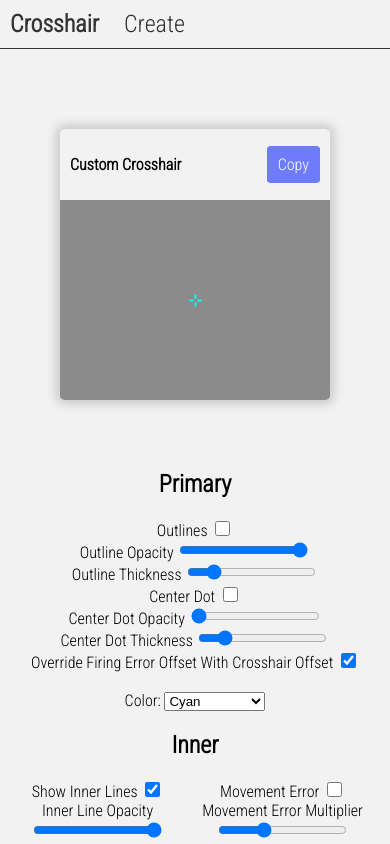
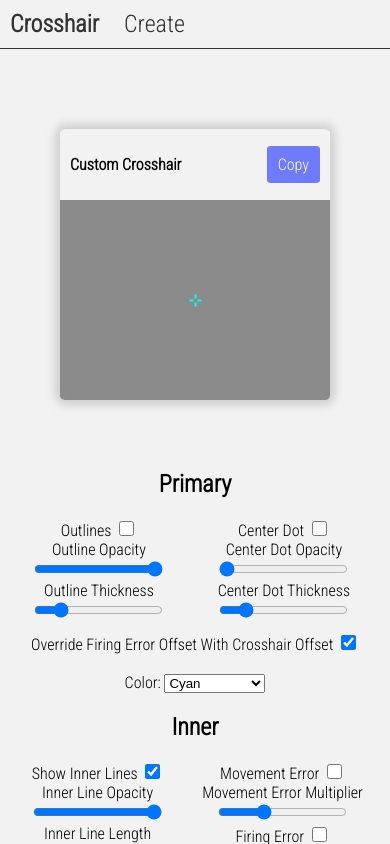
Before and after one commit to calvinlinz/crosshair, a Next.js app: page /create in a window 390 px wide. Shown: the top 844 px of the page. Built offline with nearby package versions, Linux system fonts and the light colour scheme.

Commit message:
fixed mobile

```diff
--- a/styles/Create.module.css
+++ b/styles/Create.module.css
@@ -64,7 +64,6 @@
 .primary{
   display:flex;
   justify-content: center;
-  flex-wrap: wrap;
 }
 .create{
   display:flex;
@@ -109,9 +108,7 @@
   .customize{
     margin-top:50px;
   }
-  .section3{
-    margin:0 10px;
-  }
+
 
 }
   @media (max-width: 720px) {
```
